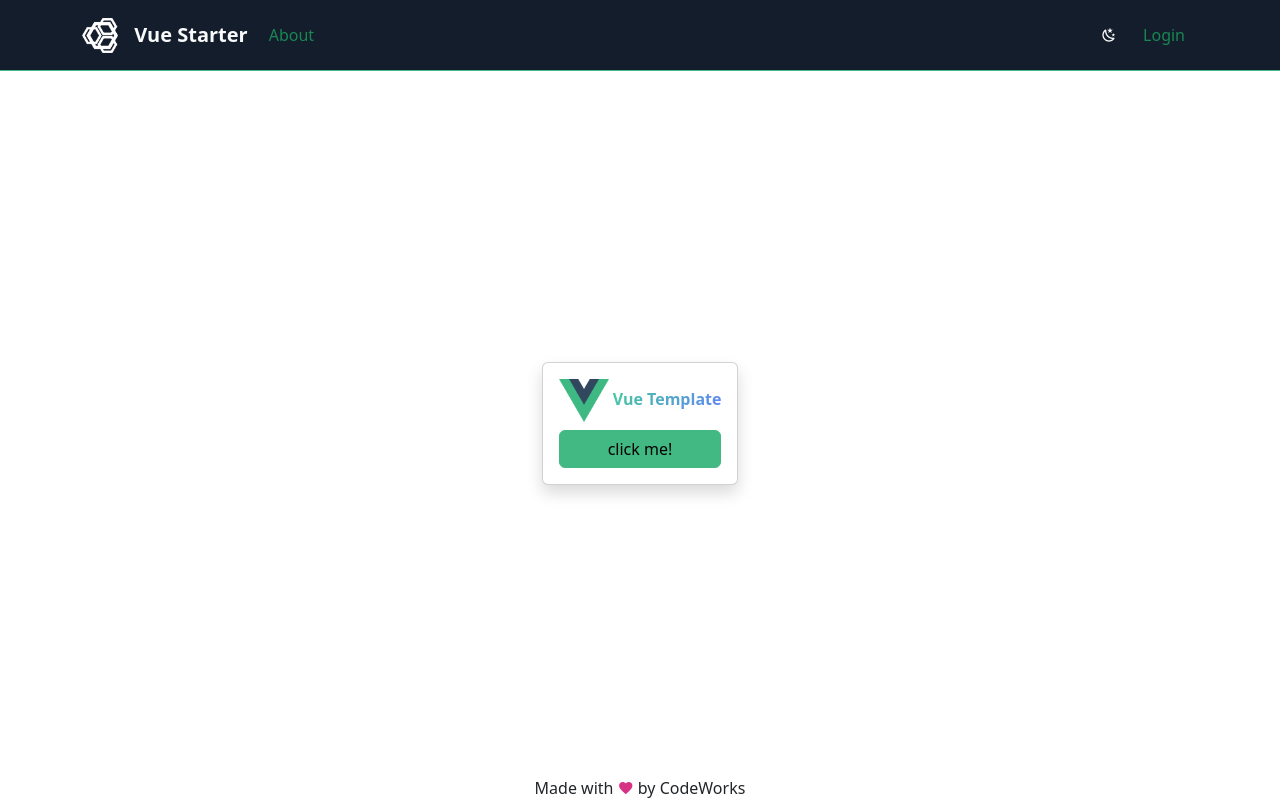
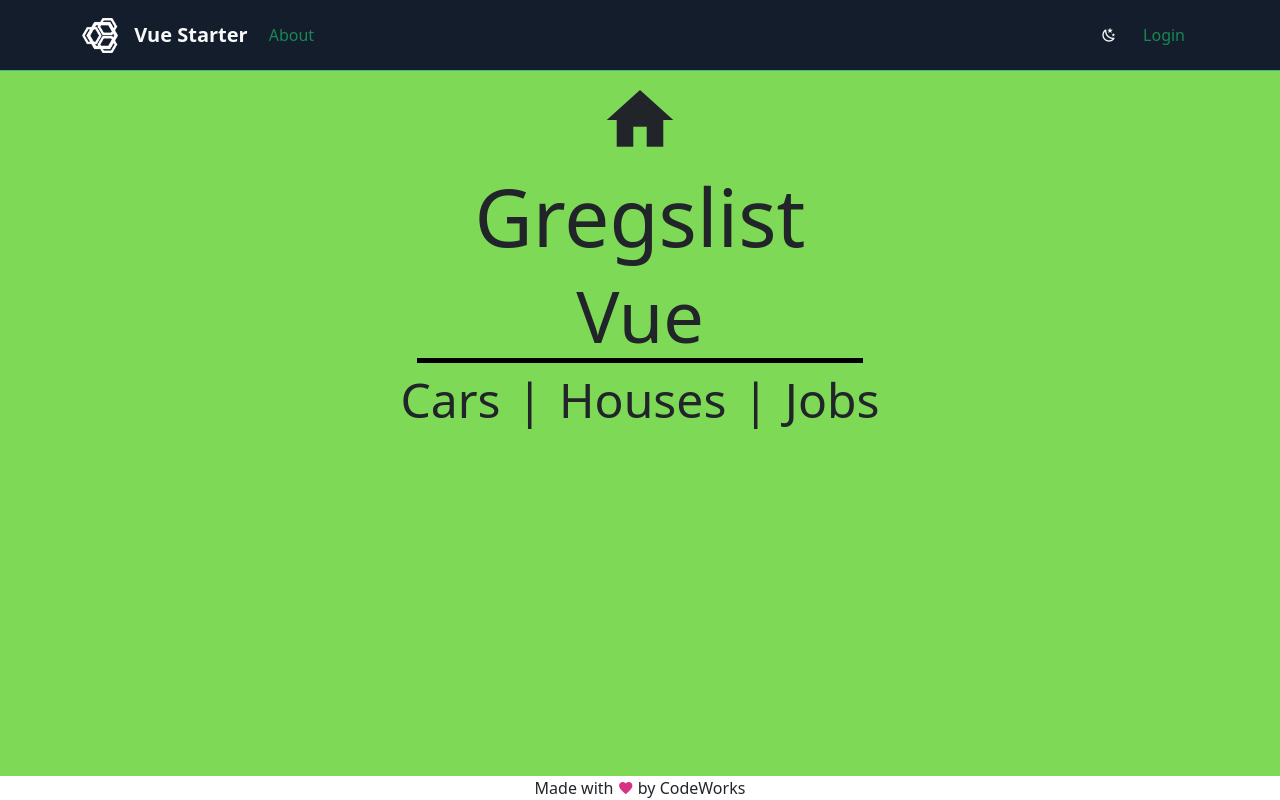
Before and after one commit to a-rossman0825/gregslist_vue, a Vue app: page / in a window 1280 px wide. Built offline with nearby package versions, Linux system fonts and the light colour scheme; what @bcwdev/auth0provider-client would draw is missing.

Commit message:
beatiful home page 1:1 mock nailed

```diff
--- a/src/assets/scss/_variables.scss
+++ b/src/assets/scss/_variables.scss
@@ -3,7 +3,7 @@ $body-bg-dark: #1b1f22;
 $theme-colors: (
   "primary": #0e6efd,
   "secondary": #aeb2b6,
-  "success": #198754,
+  "success": #7ed957,
   "info": #0ccaf0,
   "warning": #ffc105,
   "danger": #dc3545,
--- a/src/assets/scss/style.scss
+++ b/src/assets/scss/style.scss
@@ -10,6 +10,7 @@ main {
   flex-grow: 1;
   display: flex;
   flex-direction: column;
+  background-color: var(--bs-success);
 }
 
 #pop-toast-container {
--- a/src/pages/HomePage.vue
+++ b/src/pages/HomePage.vue
@@ -1,13 +1,34 @@
-<script setup >
-import Example from '@/components/Example.vue';
+<script setup>
 
 
 </script>
 
 <template>
-  <Example />
+  <div class="container">
+    <div class="row">
+      <div class="col-12">
+        <div class="d-flex flex-column align-items-center">
+          <span class="mdi mdi-home display-1"></span>
+          <h1 class="display-1">Gregslist</h1>
+          <h2 class="display-2 text-center">
+            <span>Vue</span>
+          </h2>
+          <div class="display-5 d-flex gap-3">
+            <span>Cars</span>
+            <span>|</span>
+            <span>Houses</span>
+            <span>|</span>
+            <span>Jobs</span>
+          </div>
+        </div>
+      </div>
+    </div>
+  </div>
 </template>
 
 <style scoped lang="scss">
-
+h2 {
+  width: 40%;
+  border-bottom: solid thick black;
+}
 </style>
```
